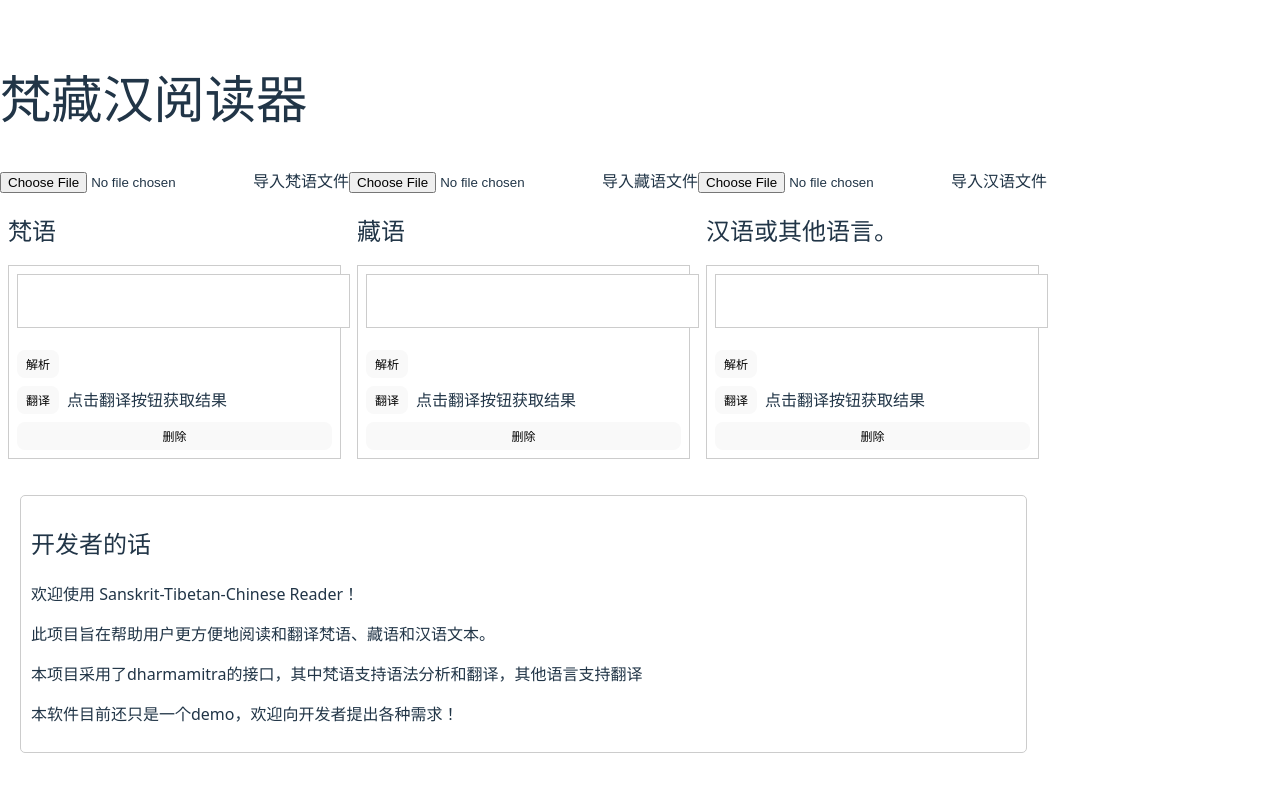
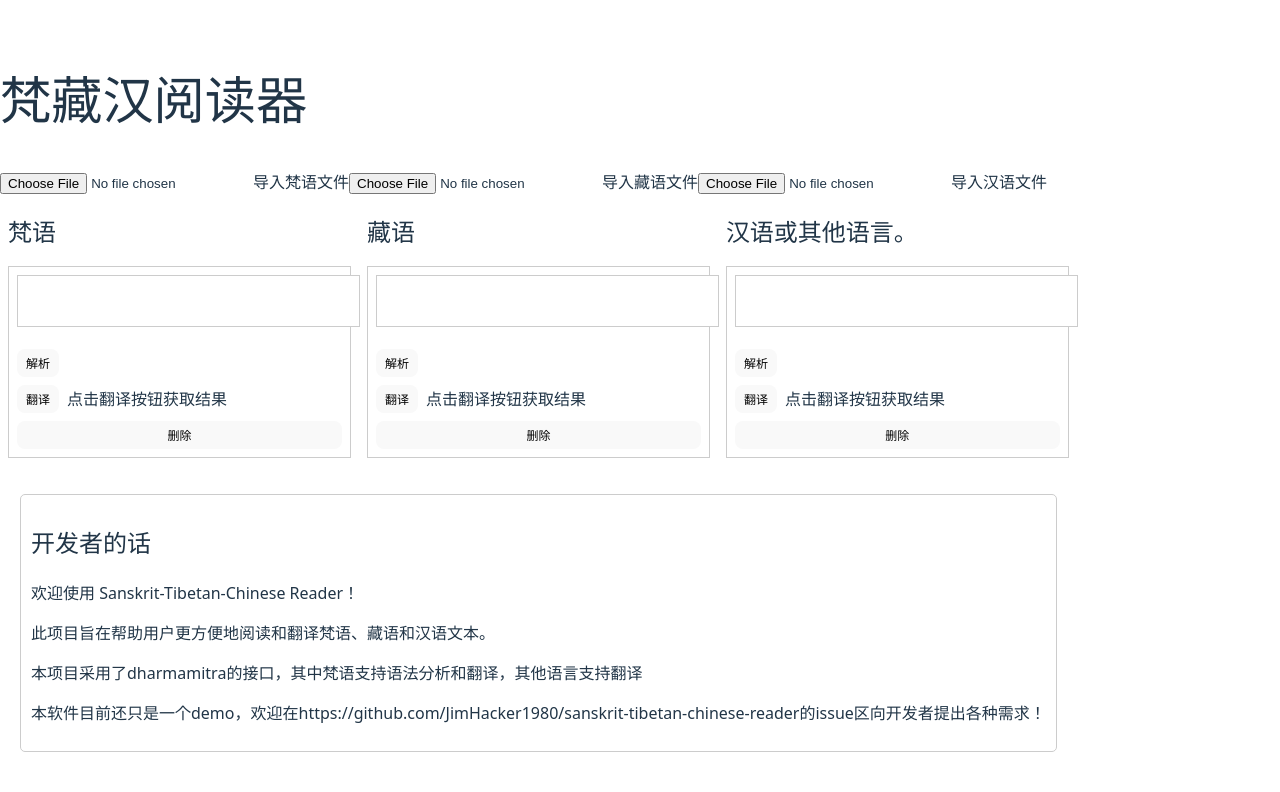
Before and after one commit to JimHacker1980/sanskrit-tibetan-chinese-reader, a React (Vite) app: page / in a window 1280 px wide. Shown: the top 792 px of the page. Built offline with nearby package versions, Linux system fonts and the light colour scheme.

Commit message:
third commit

```diff
--- a/src/components/DeveloperNotes.jsx
+++ b/src/components/DeveloperNotes.jsx
@@ -7,7 +7,7 @@ const DeveloperNotes = () => {
             <p>欢迎使用 Sanskrit-Tibetan-Chinese Reader！</p>
             <p>此项目旨在帮助用户更方便地阅读和翻译梵语、藏语和汉语文本。</p>
             <p>本项目采用了dharmamitra的接口，其中梵语支持语法分析和翻译，其他语言支持翻译</p>
-            <p>本软件目前还只是一个demo，欢迎向开发者提出各种需求！</p>
+            <p>本软件目前还只是一个demo，欢迎在https://github.com/JimHacker1980/sanskrit-tibetan-chinese-reader的issue区向开发者提出各种需求！</p>
         </div>
     );
 };
--- a/src/components/ReadingArea.jsx
+++ b/src/components/ReadingArea.jsx
@@ -82,12 +82,31 @@ const ReadingArea = ({ sanskritText, tibetanText, chineseText, onSanskritChange,
         return paragraphs.map((paragraph, index) => (
             <div key={index} style={{ marginBottom: '1rem', border: '1px solid #ccc', padding: '8px' }}>
                 <textarea
-                    style={{ resize: 'none', border: '1px solid #ccc', padding: '8px', fontSize: '16px', width: '100%', marginBottom: '1rem' }}
+                    style={{
+                        resize: 'none',
+                        border: '1px solid #ccc',
+                        padding: '8px',
+                        fontSize: '16px',
+                        width: '100%',
+                        marginBottom: '1rem',
+                        overflow: 'hidden',
+                    }}
                     value={paragraph}
                     onChange={(e) => {
                         const updatedParagraphs = [...paragraphs];
                         updatedParagraphs[index] = e.target.value;
                         onChange(updatedParagraphs.join('\n'));
+                    }}
+                    rows={1}
+                    ref={(textarea) => {
+                        if (textarea) {
+                            textarea.style.height = 'auto'; // Reset height to auto to recalculate
+                            textarea.style.height = `${textarea.scrollHeight}px`; // Set height to scrollHeight
+                        }
+                    }}
+                    onInput={(e) => {
+                        e.target.style.height = 'auto'; // Reset height to auto to recalculate
+                        e.target.style.height = `${e.target.scrollHeight}px`; // Set height to scrollHeight
                     }}
                 />
                 <div style={{ display: 'flex', alignItems: 'center', marginBottom: '0.5rem', flexWrap: 'wrap' }}>
```
Also changed, not shown: 1 other file (tests, documents, lock files or other folders).
